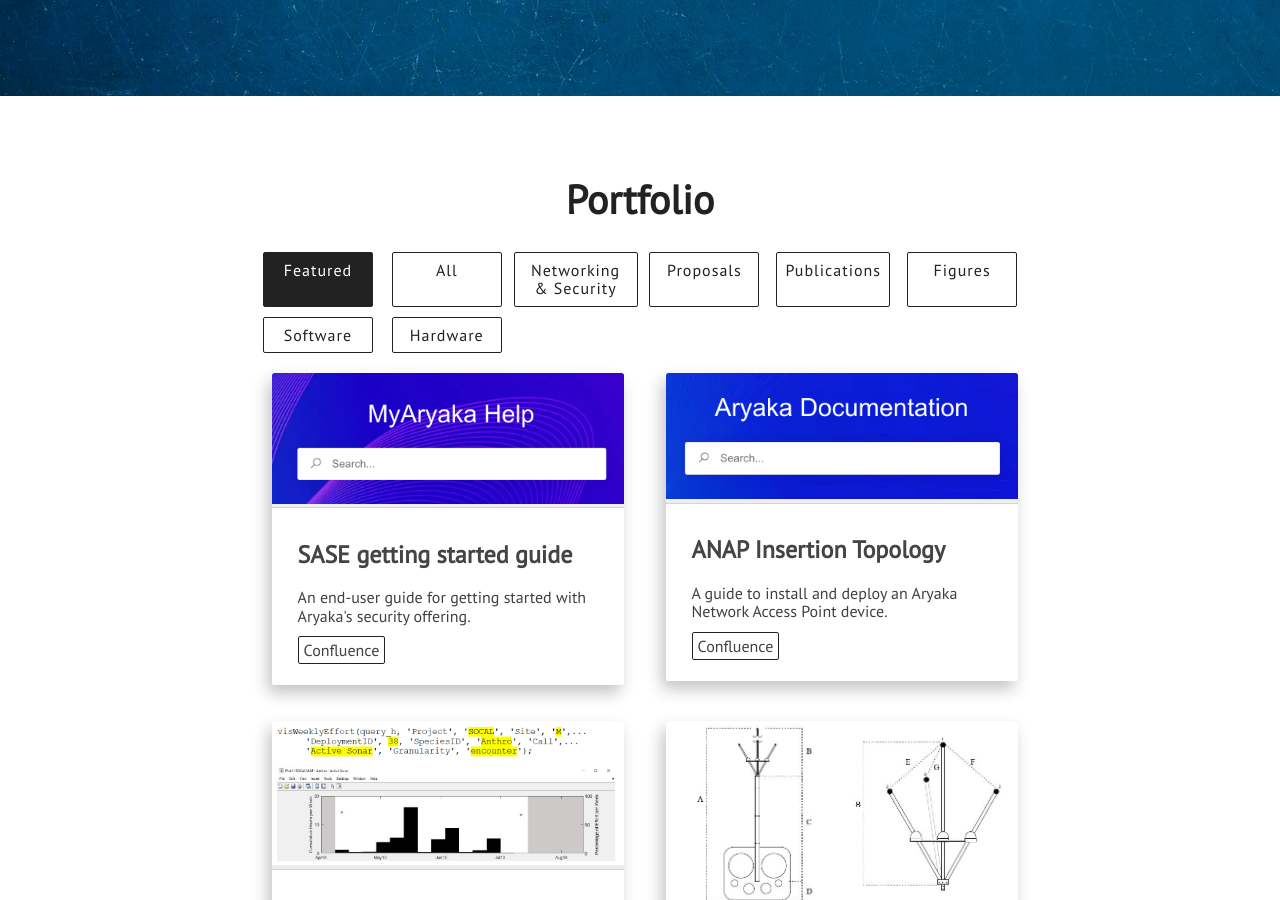
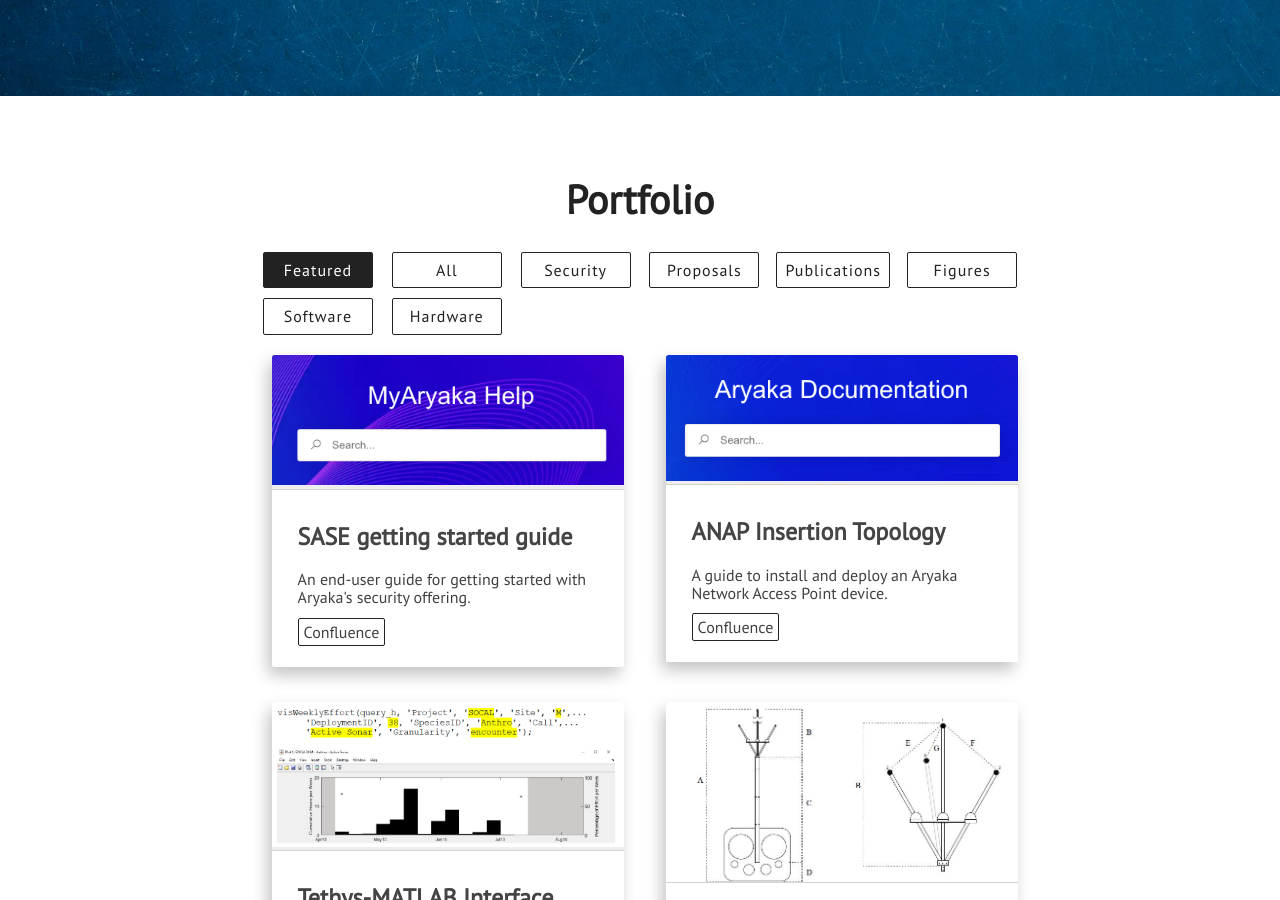
Before and after one commit to alrice12/alrice12.github.io, a Jekyll site: the page built from index.html, in a window 1280 px wide and 900 px high, scrolled down 2804 px. Built offline with Jekyll 4.4.1, drawn with Linux system fonts in a browser that asks for light colours; nearby versions of some CDN libraries.

Commit message:
Update projects.html

```diff
--- a/_includes/projects.html
+++ b/_includes/projects.html
@@ -7,7 +7,7 @@
 
                     <a id="featured" class="semi-transparent-button with-border white-button" onclick="selected('featured')">Featured</a>
                     <a id="all" class="semi-transparent-button with-border white-button" onclick="selected('all')">All</a>
-                    <a id="sec" class="semi-transparent-button with-border white-button" onclick="selected('sec')">Networking & Security</a>
+                    <a id="sec" class="semi-transparent-button with-border white-button" onclick="selected('sec')">Security</a>
                     <a id="proposals" class="semi-transparent-button with-border white-button" onclick="selected('proposals')">Proposals</a>
                     <a id="publications" class="semi-transparent-button with-border white-button" onclick="selected('publications')">Publications</a>
                     <a id="figures" class="semi-transparent-button with-border white-button" onclick="selected('figures')">Figures</a>
```
